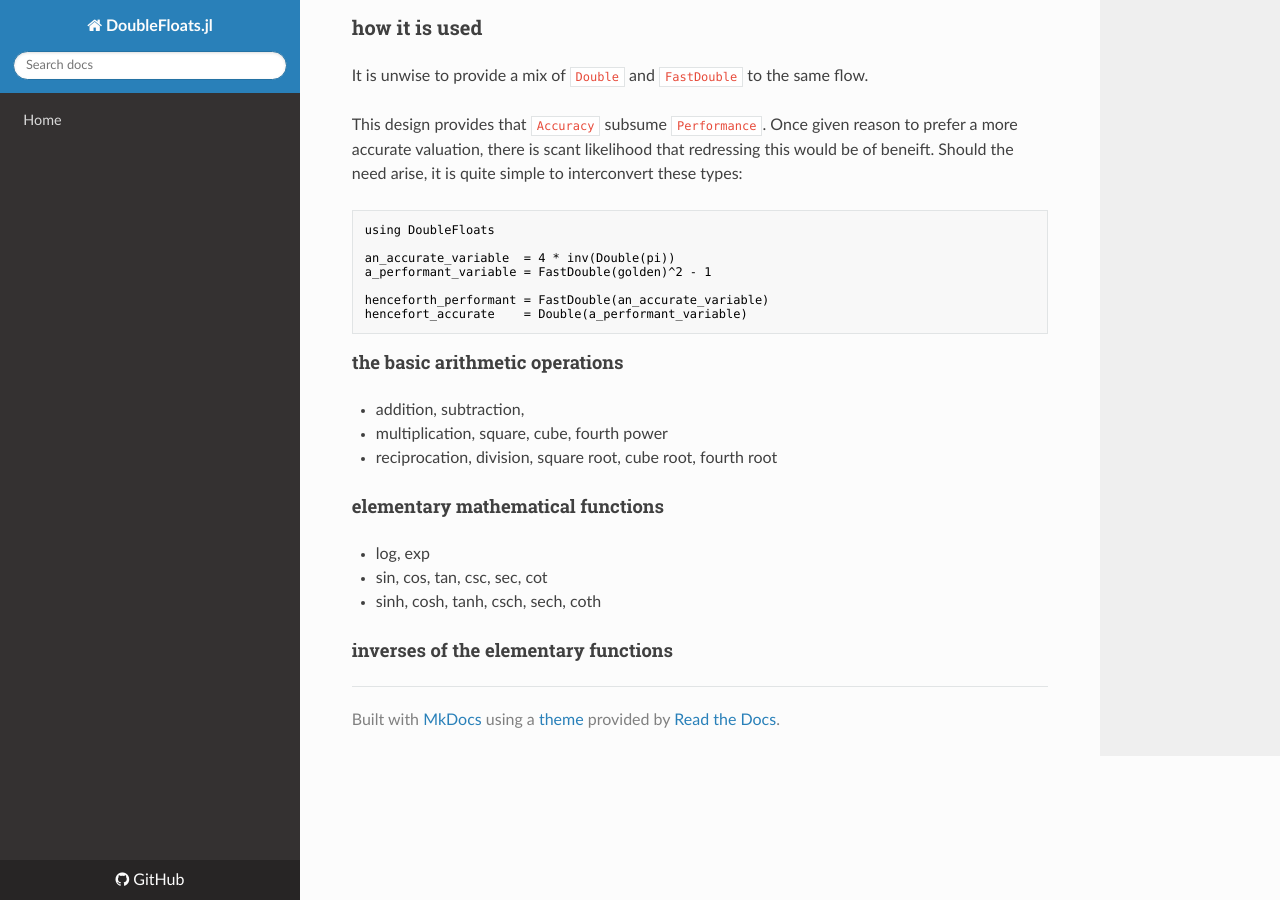
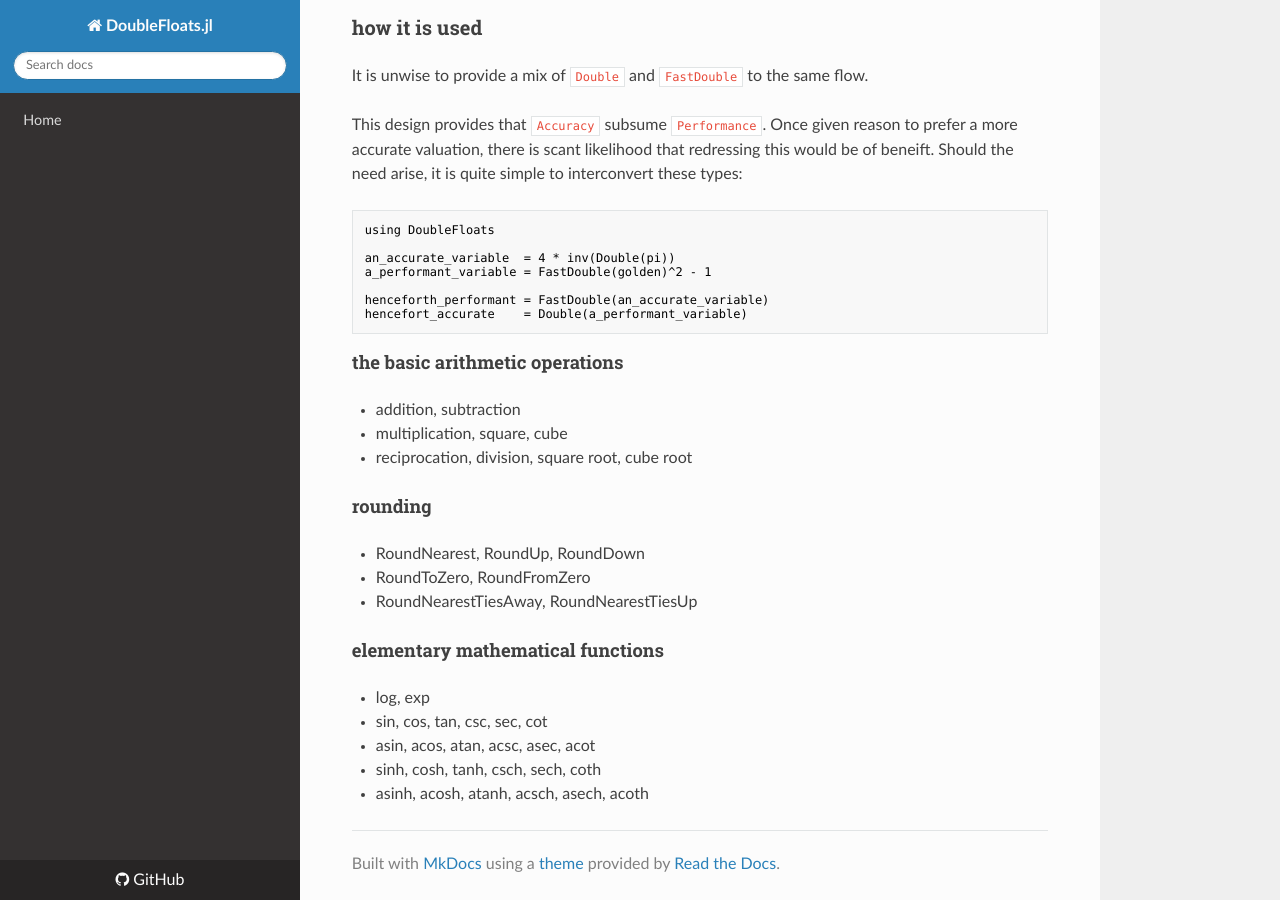
Before and after one commit to JuliaMath/DoubleFloats.jl, an MkDocs documentation site: the page built from docs/src/appropriate.md, in a window 1280 px wide and 900 px high, scrolled down 1494 px. Built offline with MkDocs 1.6.1, drawn with Linux system fonts in a browser that asks for light colours; nearby versions of some CDN libraries; old or Windows-style settings are respelled for this version of MkDocs.

Commit message:
Update appropriate.md

```diff
--- a/docs/src/appropriate.md
+++ b/docs/src/appropriate.md
@@ -80,14 +80,18 @@
 
 
 #### the basic arithmetic operations
-- addition, subtraction,
-- multiplication, square, cube, fourth power
-- reciprocation, division, square root, cube root, fourth root
+- addition, subtraction
+- multiplication, square, cube
+- reciprocation, division, square root, cube root
 
+#### rounding
+- RoundNearest, RoundUp, RoundDown
+- RoundToZero, RoundFromZero
+- RoundNearestTiesAway, RoundNearestTiesUp
 
 #### elementary mathematical functions
  - log, exp
  - sin, cos, tan, csc, sec, cot
+ - asin, acos, atan, acsc, asec, acot
  - sinh, cosh, tanh, csch, sech, coth
-
-#### inverses of the elementary functions
+ - asinh, acosh, atanh, acsch, asech, acoth
```
